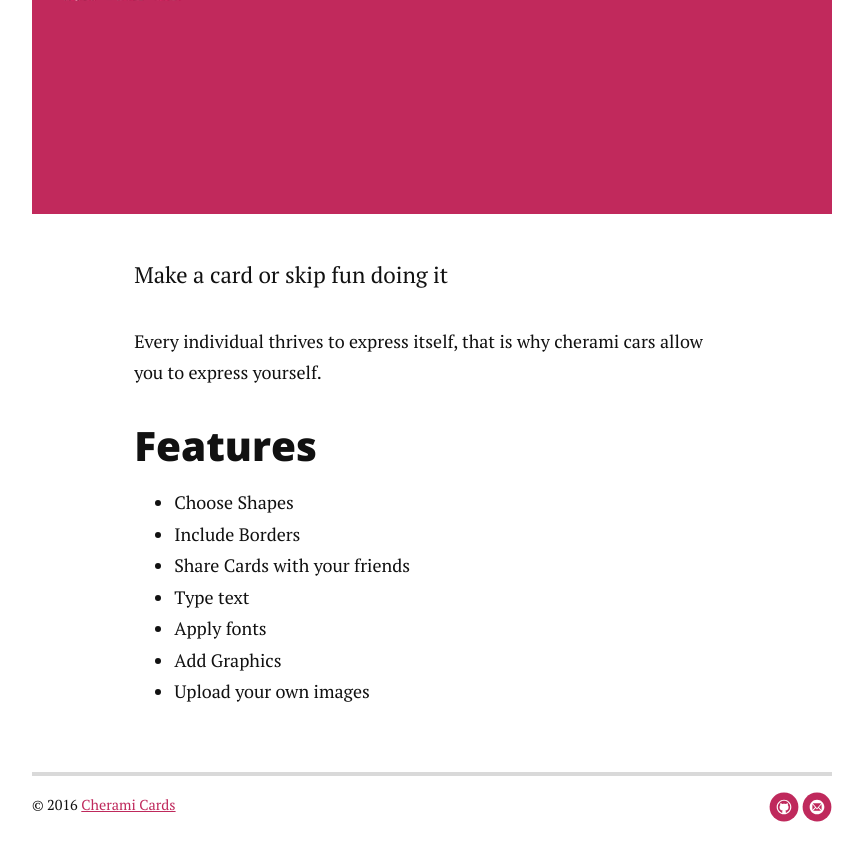
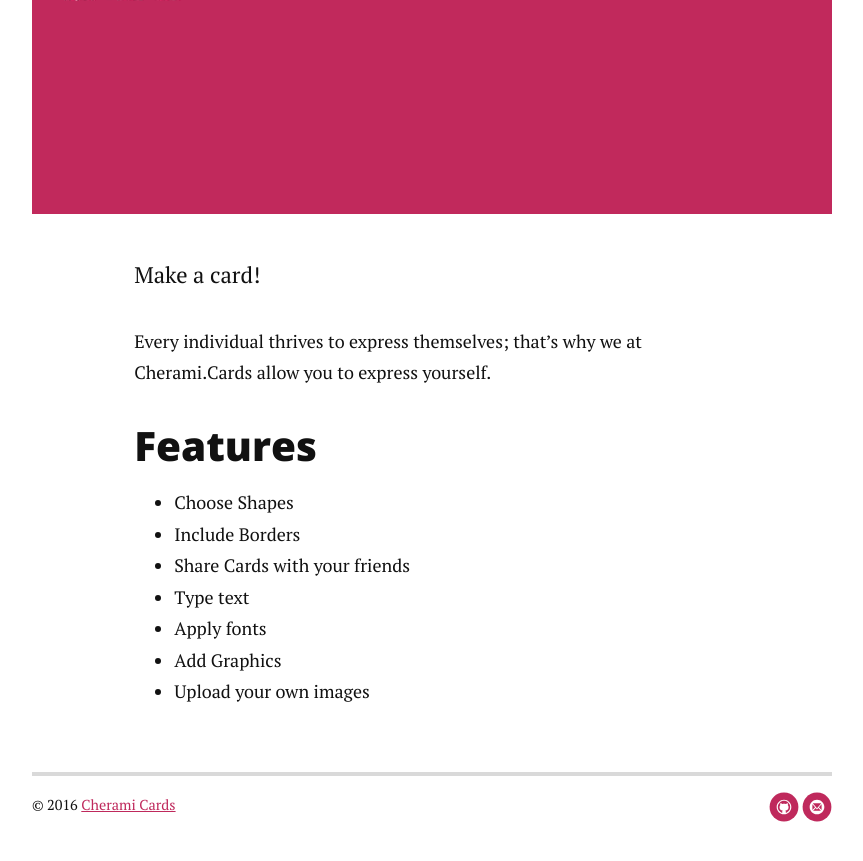
Before and after one commit to CheramiCards/blog, a Jekyll site: the page built from about.md, in a window 1280 px wide and 900 px high, scrolled down 732 px. Shown: the top 861 px of the window, without its empty margins (208-1071 px from the left). Built offline with Jekyll 4.4.1, drawn with Linux system fonts in a browser that asks for light colours; nearby versions of some CDN libraries.

Commit message:
Update about page

```diff
--- a/about.md
+++ b/about.md
@@ -6,8 +6,8 @@ title: About Cherami Cards
 <div class="post">
 	<h1 class="pageTitle">Cherami</h1>
 	<img src="{{ '/assets/img/touring.jpg' | prepend: site.baseurl }}" alt="">
-	<p class="intro">Make a card or skip fun doing it</p>
-	<p>Every individual thrives to express itself, that is why cherami cars allow you to express  yourself.</p>
+	<p class="intro">Make a card!</p>
+	<p>Every individual thrives to express themselves; that’s why we at Cherami.Cards allow you to express yourself.</p>
 	<h2>Features</h2>
 	<ul>
 		<li>Choose Shapes</li>
```
